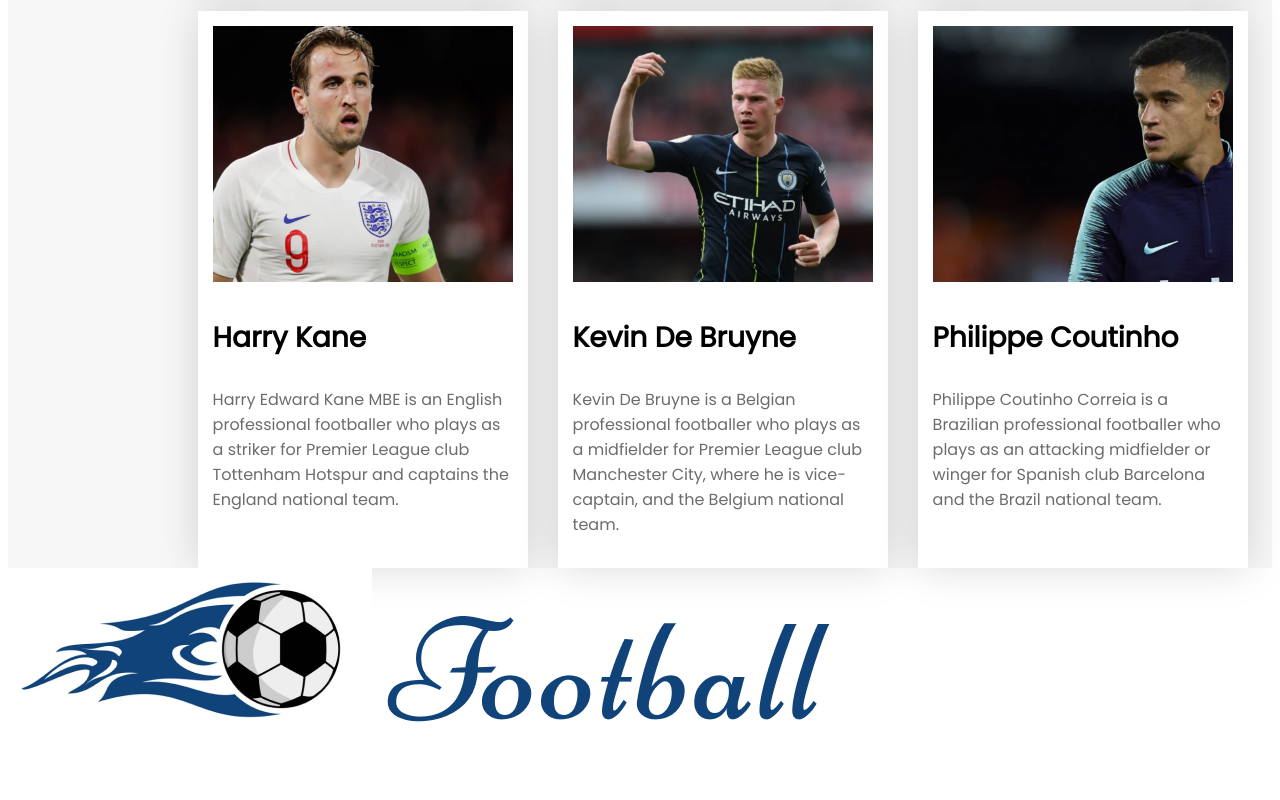
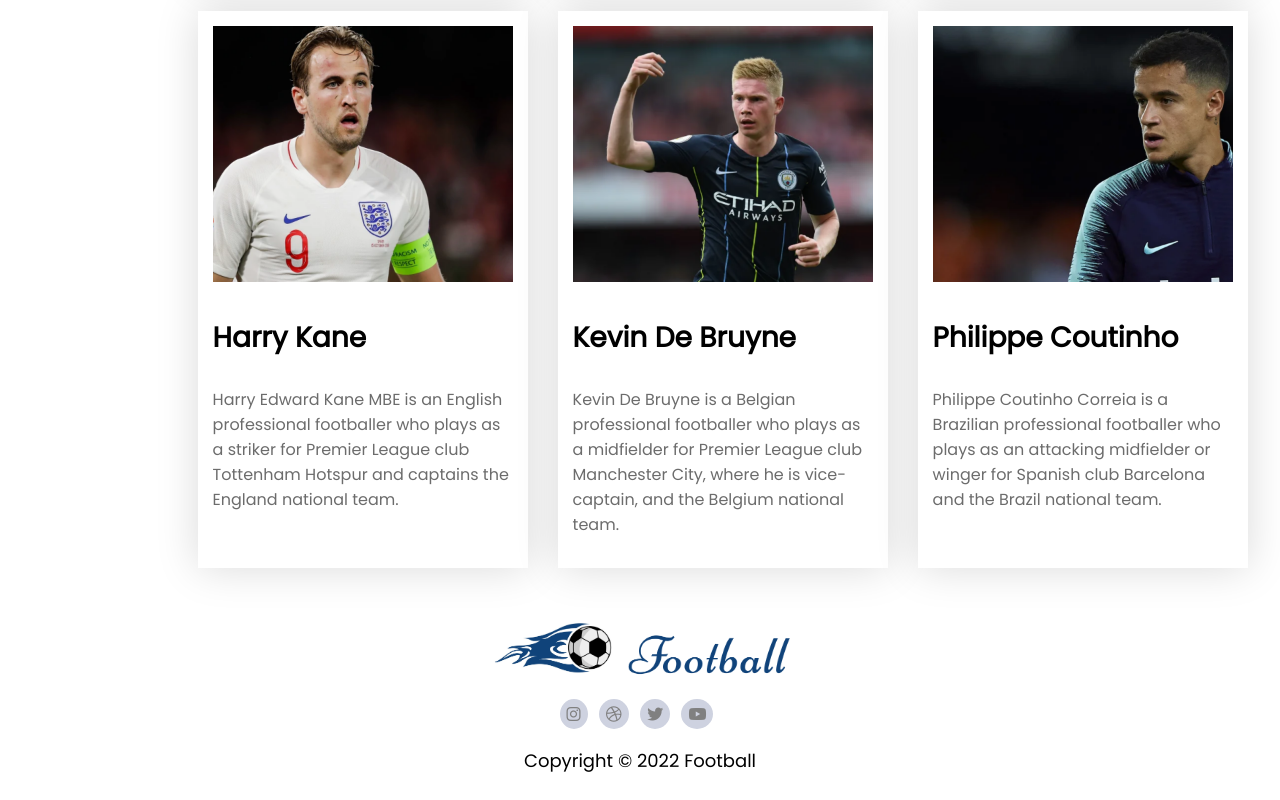
Before and after one commit to romjanxr/responsive-football, a plain HTML site: page index.html in a window 1280 px wide. Shown: the part 2450-3250 px from the top of the page. Drawn offline with Linux system fonts and the light colour scheme.

Commit message:
footer added

```diff
--- a/index.html
+++ b/index.html
@@ -122,7 +122,16 @@
         </section>
         <footer>
             <div class="footer-section">
-                <img src="images/Logo.png" alt="">
+                <div class="footer-elements">
+                    <img src="images/Logo.png" alt="">
+                    <div class="social-icon">
+                        <i class="fab fa-instagram icon-bg"></i>
+                        <i class="fab fa-dribbble icon-bg"></i>
+                        <i class="fab fa-twitter icon-bg"></i>
+                        <i class="fab fa-youtube icon-bg"></i>
+                    </div>
+                    <p>Copyright &copy; 2022 Football</p>
+                </div>
             </div>
         </footer>
     </main>
--- a/styles/style.css
+++ b/styles/style.css
@@ -49,7 +49,6 @@ body{
  Player Section Style
  -----------------------------*/
  .players-section{
-     background-color: #f7f7f7;
      display: flex;
      flex-direction: column;
      align-items: center;
@@ -82,3 +81,37 @@ body{
      font-size: 16px;
      color: #6C6C6C;
  }
+ /*---------------------------------
+  Footer section Style
+  --------------------------------- */
+
+  .footer-section {
+      display: flex;
+      flex-direction: column;
+      align-items: center;
+      margin-top: 50px;
+  }
+  .footer-elements {
+      width: 300px;
+  }
+  .footer-elements img {
+      width: 100%;
+  }
+  .social-icon {
+      text-align: center;
+      font-size: 16px;
+      color: gray;
+      font-weight: 700;
+  }
+  .icon-bg {
+    background: #ced2e0;
+    border-radius: 50%;
+    text-align: center;
+    vertical-align: middle;
+    padding: 7px;
+    margin-right: 7px;
+  }
+  .footer-elements p {
+      text-align: center;
+      font-size: 18px;
+  }
```
